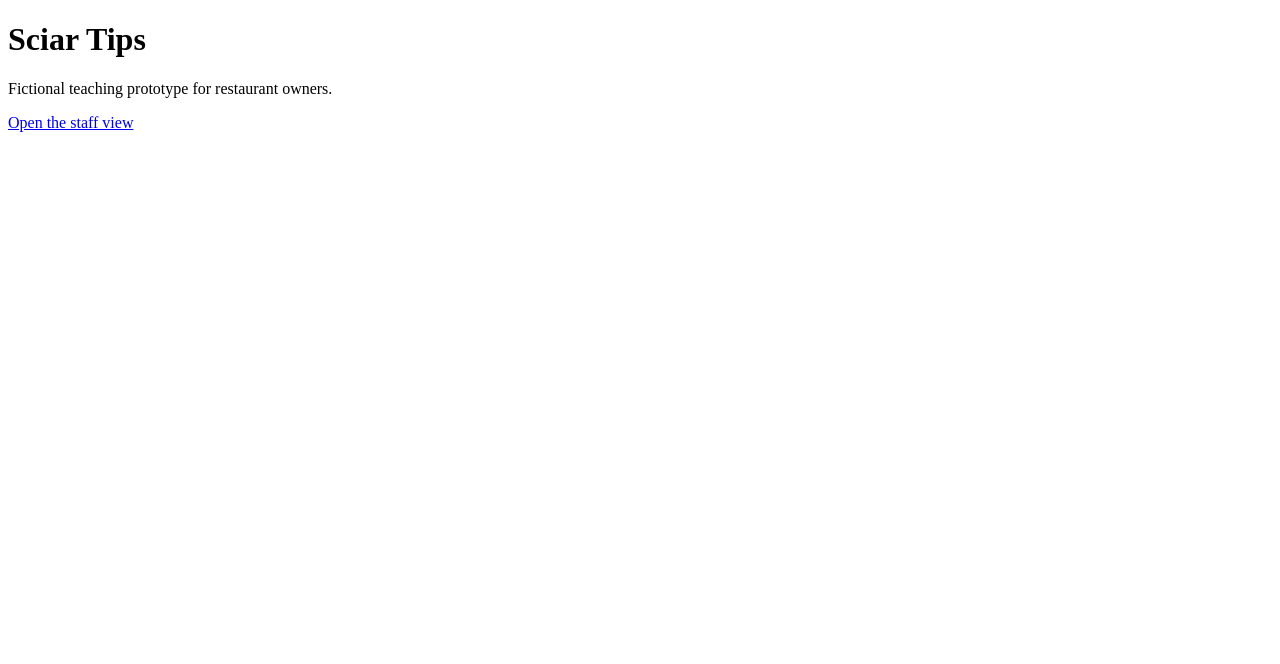
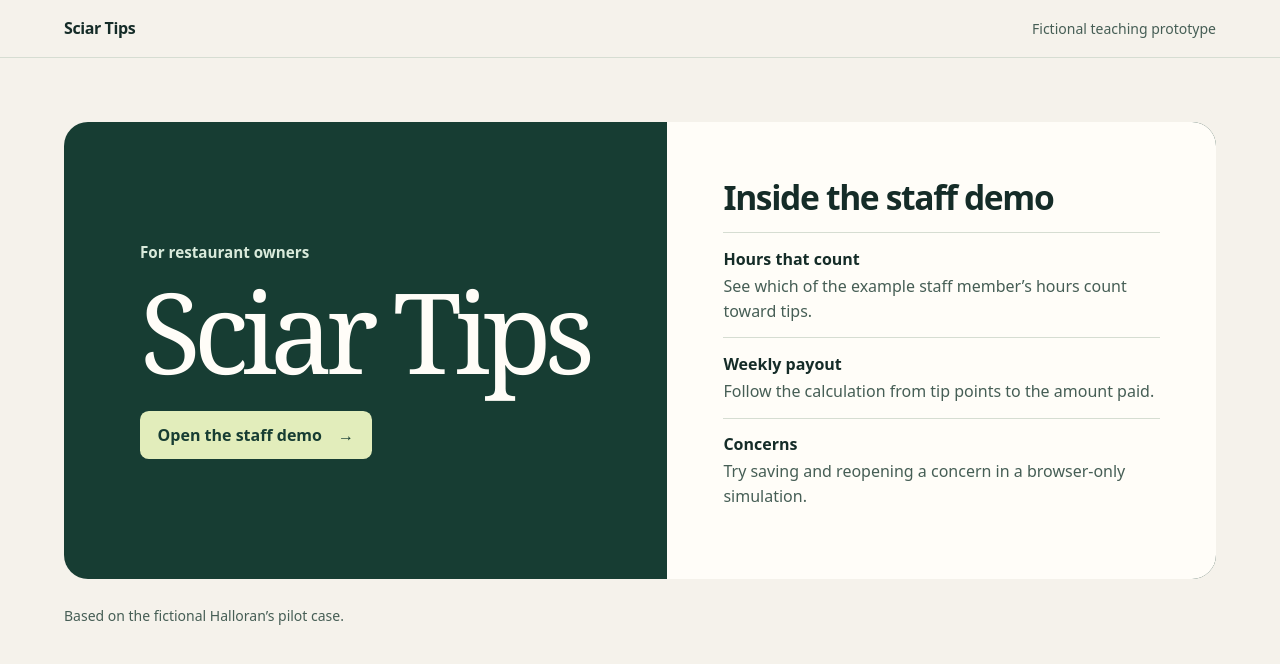
Before and after one commit to Babatomiwa01/sciar-tips, a plain HTML site: page index.html in a window 1280 px wide. Drawn offline with Linux system fonts and the light colour scheme.

Commit message:
Build restaurant owner landing page with verified demo claims

```diff
--- a/index.html
+++ b/index.html
@@ -3,13 +3,76 @@
 <head>
   <meta charset="utf-8">
   <meta name="viewport" content="width=device-width, initial-scale=1">
-  <title>Sciar Tips</title>
+  <title>Sciar Tips | For restaurant owners</title>
+  <style>
+    :root {
+      color-scheme: light;
+      font-family: system-ui, sans-serif;
+      color: #152c28;
+      background: #f5f2eb;
+      line-height: 1.55;
+    }
+    * { box-sizing: border-box; }
+    body { margin: 0; }
+    .shell { width: min(72rem, calc(100% - 2rem)); margin-inline: auto; }
+    header { border-bottom: 1px solid #d6ddd2; }
+    .header { display: flex; flex-wrap: wrap; justify-content: space-between; align-items: baseline; gap: 0.35rem 1rem; padding-block: 1rem; }
+    .header strong { letter-spacing: -0.025em; }
+    .header span, footer { color: #465e55; font-size: 0.875rem; }
+    main { padding-block: clamp(1rem, 5vw, 4rem) 1rem; }
+    .hero { display: grid; grid-template-columns: minmax(0, 1fr); overflow: hidden; border-radius: 1.5rem; background: #173d33; color: #fffdf8; }
+    .intro { padding: clamp(1.4rem, 6vw, 4.75rem); align-self: center; }
+    .intro p { margin: 0 0 0.8rem; color: #d9eadb; font-size: 0.95rem; font-weight: 600; }
+    h1 { margin: 0 0 1.6rem; font-family: Georgia, serif; font-size: clamp(3rem, 10vw, 7rem); font-weight: 400; line-height: 0.97; letter-spacing: -0.065em; }
+    h2, h3, dd { margin: 0; }
+    .action { display: inline-flex; align-items: center; gap: 1rem; min-height: 48px; padding: 0.7rem 1.1rem; color: #173d33; background: #e2edbb; border-radius: 0.55rem; font-weight: 700; text-decoration: none; }
+    .action:hover { background: #f0f5d8; }
+    a:focus-visible { outline: 3px solid #ffc884; outline-offset: 4px; }
+    .preview { background: #fffdf8; color: #152c28; padding: clamp(1.4rem, 5vw, 3.5rem); }
+    h2 { font-size: clamp(1.4rem, 3vw, 2.1rem); line-height: 1.15; letter-spacing: -0.04em; margin-bottom: 1rem; }
+    dl { margin: 0; }
+    dl div { padding-block: 0.85rem; border-top: 1px solid #d6ddd2; }
+    dt { font-weight: 750; }
+    dd { margin-top: 0.15rem; color: #465e55; }
+    footer { padding-block: 0.65rem 2rem; }
+    @media (min-width: 48rem) {
+      .hero { grid-template-columns: 1.1fr 1fr; }
+    }
+  </style>
 </head>
 <body>
-  <main>
-    <h1>Sciar Tips</h1>
-    <p>Fictional teaching prototype for restaurant owners.</p>
-    <a href="app.html">Open the staff view</a>
+  <header>
+    <div class="shell header">
+      <strong>Sciar Tips</strong>
+      <span>Fictional teaching prototype</span>
+    </div>
+  </header>
+  <main class="shell">
+    <div class="hero">
+      <section class="intro" aria-labelledby="title">
+        <p>For restaurant owners</p>
+        <h1 id="title">Sciar Tips</h1>
+        <a class="action" href="app.html">Open the staff demo <span aria-hidden="true">→</span></a>
+      </section>
+      <section class="preview" aria-labelledby="preview-heading">
+        <h2 id="preview-heading">Inside the staff demo</h2>
+        <dl>
+          <div>
+            <dt>Hours that count</dt>
+            <dd>See which of the example staff member’s hours count toward tips.</dd>
+          </div>
+          <div>
+            <dt>Weekly payout</dt>
+            <dd>Follow the calculation from tip points to the amount paid.</dd>
+          </div>
+          <div>
+            <dt>Concerns</dt>
+            <dd>Try saving and reopening a concern in a browser-only simulation.</dd>
+          </div>
+        </dl>
+      </section>
+    </div>
   </main>
+  <footer class="shell">Based on the fictional Halloran’s pilot case.</footer>
 </body>
 </html>
```
